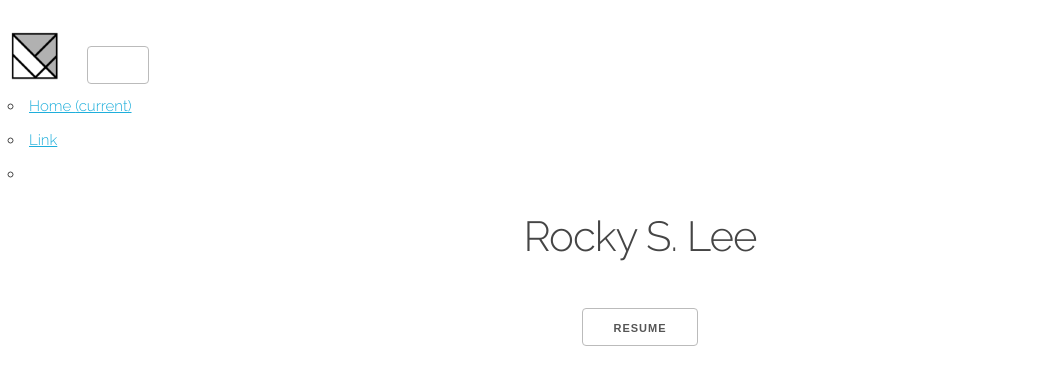
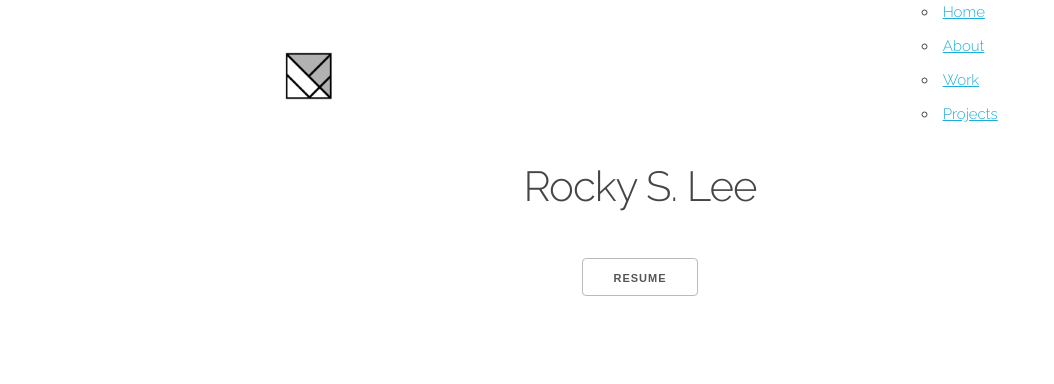
Before and after one commit to rlee52986/resume_site, a plain HTML site: page index.html in a window 1280 px wide. Shown: the whole page, without its empty margins (0-1054 px from the left). Drawn offline with nearby package versions, Linux system fonts and the light colour scheme.

Commit message:
navbar continued

```diff
--- a/index.html
+++ b/index.html
@@ -7,30 +7,28 @@
     <link rel="preconnect" href="https://fonts.gstatic.com">
     <link href="https://fonts.googleapis.com/css2?family=Raleway:wght@300&display=swap" rel="stylesheet">
     <link rel="stylesheet" href="style.css">
-    <title>Rocky Lee</title>
+    <title>Rocky S. Lee</title>
 </head>
 <body>
-
                                             <!-- Responsive Navbar -->
-    <nav class="navbar navbar-expand-lg navbar-light bg-light">
-        <a class="navbar-brand" href="#"><img src="img/logo.png" id="logo" alt="logo"></a>
-        <button class="navbar-toggler" type="button" data-toggle="collapse" data-target="#navbarSupportedContent" aria-controls="navbarSupportedContent" aria-expanded="false" aria-label="Toggle navigation">
-            <span class="navbar-toggler-icon"></span>
-        </button>
-
-        <div class="collapse navbar-collapse" id="navbarSupportedContent">
-            <ul class="navbar-nav mr-auto">
-                <li class="nav-item active">
-                    <a class="nav-link" href="#">Home <span class="sr-only">(current)</span></a>
-                </li>
-                <li class="nav-item">
-                    <a class="nav-link" href="#">Link</a>
+    <nav>
+        <div class="logo">
+            <h4><img id="logo" src="img/logo.png" alt="logo"></h4>
+        </div>
+            <ul>
+                <li>
+                    <a href="#">Home</a>
                 </li>
                 <li>
-
+                    <a href="#">About</a>
+                </li>
+                <li>
+                    <a href="#">Work</a>
+                </li>
+                <li>
+                    <a href="#">Projects</a>
                 </li>
             </ul>
-        </div>
     </nav>
                                             <!-- End Navbar -->
 
--- a/style.css
+++ b/style.css
@@ -1,3 +1,17 @@
+* {
+    margin: 0px;
+    padding: 0px;
+    box-sizing: border-box;
+}
+
+nav {
+    display: flex;
+    justify-content: space-around;
+    align-items: center;
+    min-height: 8vh;
+    /* background-color: #f7f7f7; */
+}
+
 #heading, #clickMeBtn {
     text-align: center;
 }
@@ -10,3 +24,11 @@ body {
     width: 75px;
     height: 75px;
 }
+
+.logo {
+    color: white;
+}
+
+h2 {
+
+}
```
